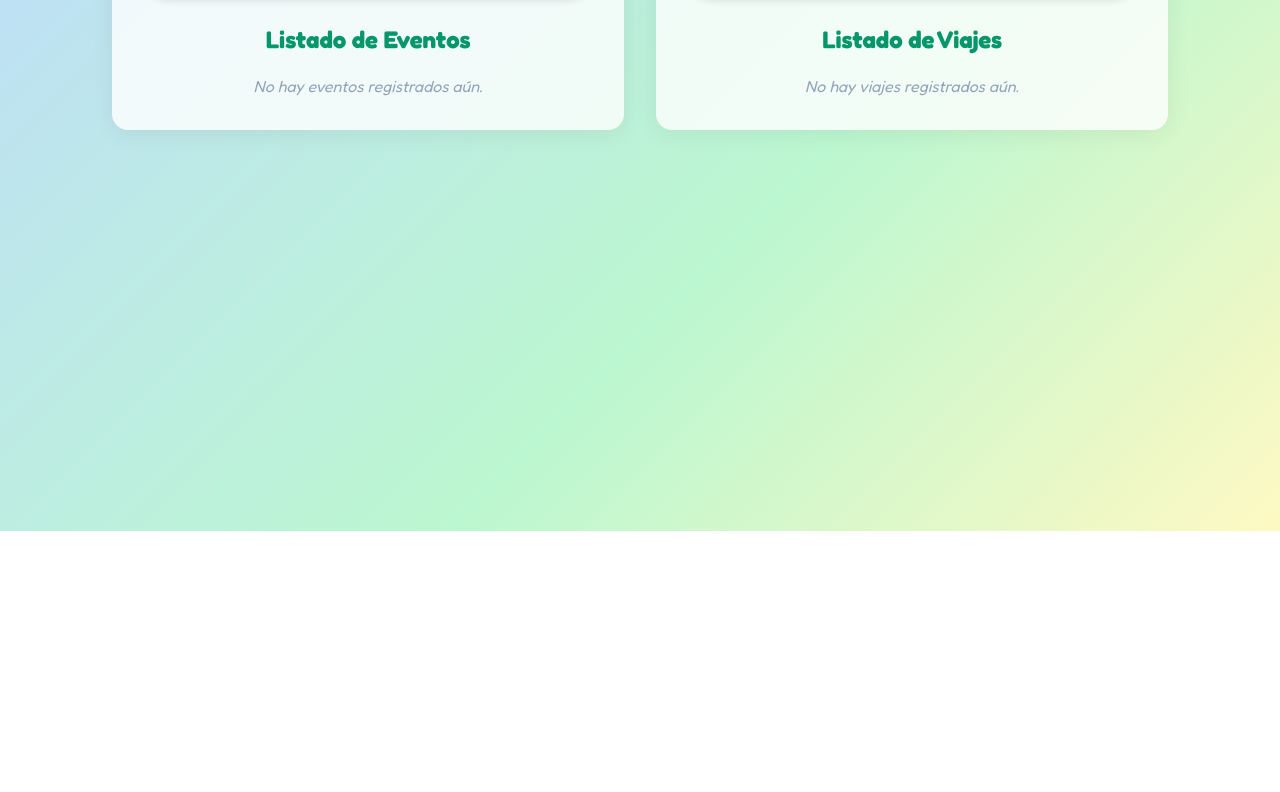
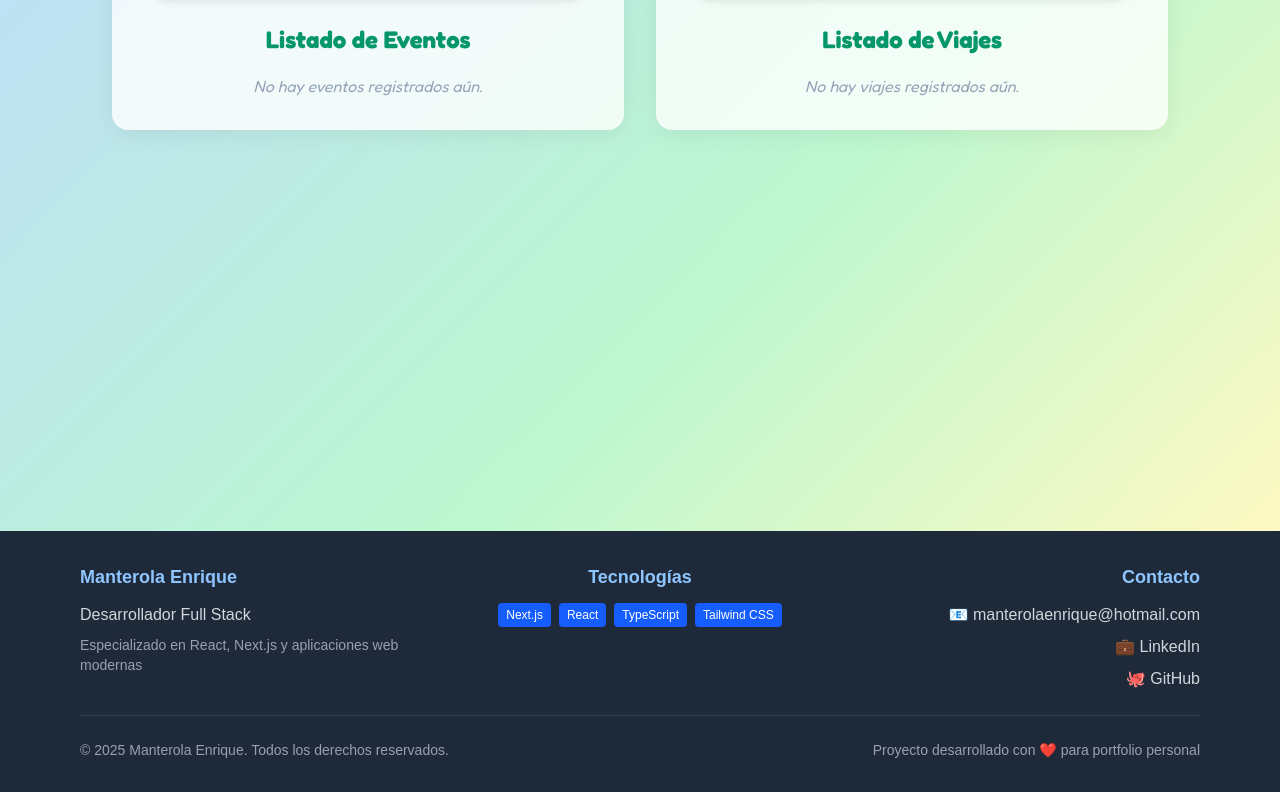
Before and after one commit to manterolaenrique/AppCosto, a Next.js app: page / in a window 1280 px wide. Shown: the part 269-1061 px from the top of the page. Before the commit the page ends 800 px from the top, so only its background shows below. Built offline with nearby package versions, Linux system fonts and the light colour scheme.

Commit message:
feat: agregar footer profesional para portfolio

```diff
--- a/src/app/layout.tsx
+++ b/src/app/layout.tsx
@@ -2,6 +2,7 @@ import type { Metadata } from "next";
 import "./globals.css";
 import { TripProvider } from '../context/TripContext';
 import { EventoProvider } from '../context/EventoContext';
+import Footer from '../components/Footer';
 
 export const metadata: Metadata = {
   title: "Costeador de Eventos y Viajes",
@@ -14,10 +15,13 @@ export default function RootLayout({ children }: { children: React.ReactNode })
       <head>
         <link rel="manifest" href="/manifest.json" />
       </head>
-      <body>
+      <body className="flex flex-col min-h-screen">
         <TripProvider>
           <EventoProvider>
-            {children}
+            <main className="flex-1">
+              {children}
+            </main>
+            <Footer />
           </EventoProvider>
         </TripProvider>
       </body>
--- /dev/null
+++ b/src/components/Footer.tsx
@@ -0,0 +1,77 @@
+"use client";
+import React from 'react';
+
+const Footer: React.FC = () => {
+  const currentYear = new Date().getFullYear();
+
+  return (
+    <footer className="bg-gray-800 text-white py-8 mt-auto">
+      <div className="max-w-6xl mx-auto px-4">
+        <div className="grid grid-cols-1 md:grid-cols-3 gap-8">
+          {/* Información del desarrollador */}
+          <div className="text-center md:text-left">
+            <h3 className="text-lg font-bold mb-3 text-blue-300">Manterola Enrique</h3>
+            <p className="text-gray-300 mb-2">Desarrollador Full Stack</p>
+            <p className="text-sm text-gray-400">
+              Especializado en React, Next.js y aplicaciones web modernas
+            </p>
+          </div>
+
+          {/* Tecnologías del proyecto */}
+          <div className="text-center">
+            <h3 className="text-lg font-bold mb-3 text-blue-300">Tecnologías</h3>
+            <div className="flex flex-wrap justify-center gap-2">
+              <span className="bg-blue-600 px-2 py-1 rounded text-xs">Next.js</span>
+              <span className="bg-blue-600 px-2 py-1 rounded text-xs">React</span>
+              <span className="bg-blue-600 px-2 py-1 rounded text-xs">TypeScript</span>
+              <span className="bg-blue-600 px-2 py-1 rounded text-xs">Tailwind CSS</span>
+            </div>
+          </div>
+
+          {/* Contacto */}
+          <div className="text-center md:text-right">
+            <h3 className="text-lg font-bold mb-3 text-blue-300">Contacto</h3>
+            <div className="space-y-2">
+              <a
+                href="mailto:manterolaenrique@hotmail.com"
+                className="block text-gray-300 hover:text-blue-300 transition-colors"
+              >
+                📧 manterolaenrique@hotmail.com
+              </a>
+              <a
+                href="https://www.linkedin.com/in/enrique-manterola-8bb572189/"
+                target="_blank"
+                rel="noopener noreferrer"
+                className="block text-gray-300 hover:text-blue-300 transition-colors"
+              >
+                💼 LinkedIn
+              </a>
+              <a
+                href="https://github.com/manterolaenrique"
+                target="_blank"
+                rel="noopener noreferrer"
+                className="block text-gray-300 hover:text-blue-300 transition-colors"
+              >
+                🐙 GitHub
+              </a>
+            </div>
+          </div>
+        </div>
+
+        {/* Línea divisoria */}
+        <div className="border-t border-gray-700 mt-6 pt-6">
+          <div className="flex flex-col md:flex-row justify-between items-center">
+            <p className="text-gray-400 text-sm text-center md:text-left">
+              © {currentYear} Manterola Enrique. Todos los derechos reservados.
+            </p>
+            <p className="text-gray-400 text-sm text-center md:text-right mt-2 md:mt-0">
+              Proyecto desarrollado con ❤️ para portfolio personal
+            </p>
+          </div>
+        </div>
+      </div>
+    </footer>
+  );
+};
+
+export default Footer;
```
Also changed, not shown: 1 other file (tests, documents, lock files or other folders).
